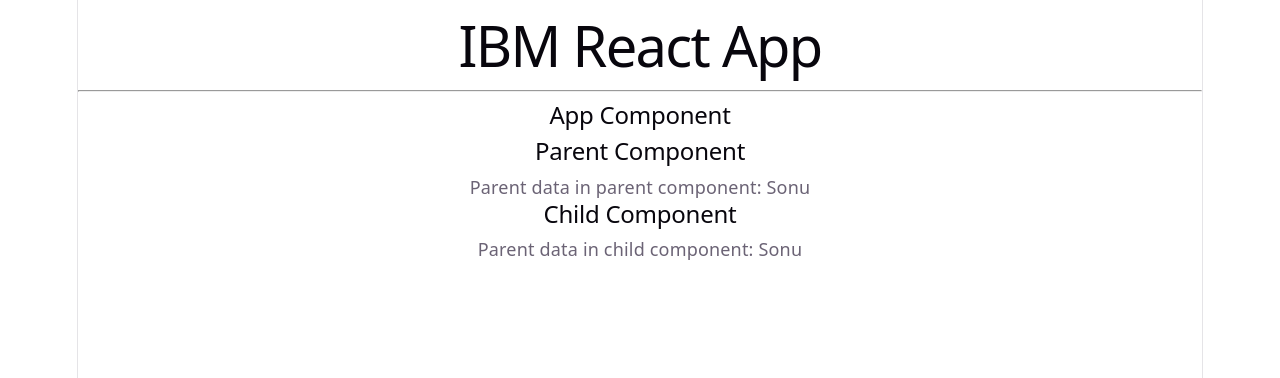
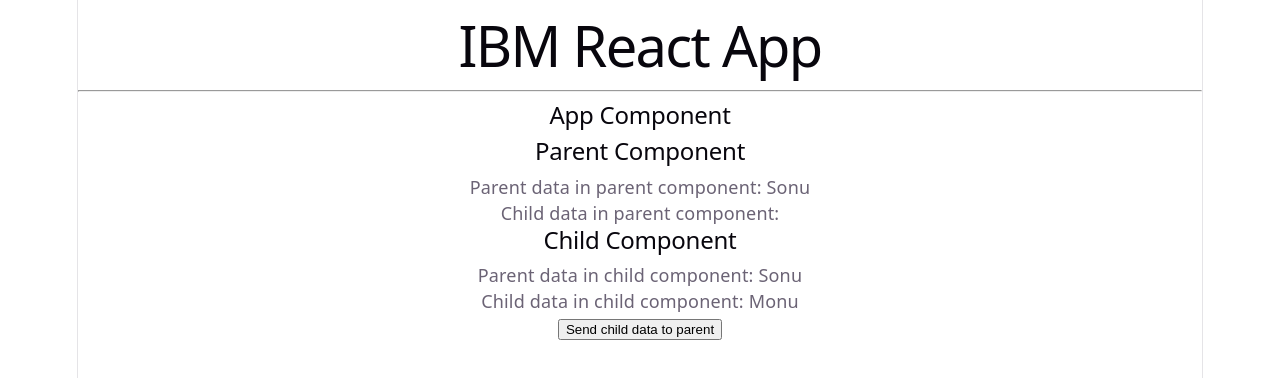
Before and after one commit to dyesmuk/ibm-react-app, a React (Vite) app: page / in a window 1280 px wide. Shown: the top 378 px of the page. Built offline with nearby package versions, Linux system fonts and the light colour scheme.

Commit message:
props in react

```diff
--- a/src/Child.tsx
+++ b/src/Child.tsx
@@ -1,8 +1,18 @@
-const Child = (props) => {
+const Child = (props: any) => {
+
+    const childData = "Monu";
+
+    const sendData = () => {
+        console.log("child function called.");
+        props.sendDataToParent(childData);
+    };
+
     return (
         <>
             <h2>Child Component</h2>
             <p>Parent data in child component: {props.dataFromParent}</p>
+            <p>Child data in child component: {childData}</p>
+            <button onClick={sendData}>Send child data to parent</button>
 
         </>
     );
--- a/src/Parent.tsx
+++ b/src/Parent.tsx
@@ -1,11 +1,20 @@
+import { useState } from "react";
 import Child from "./Child";
 const Parent = () => {
     const parentData = "Sonu";
+    const [childDataInParent, setChildDataInParent] = useState("");
+
+    const getDataFromChild = (data: string) => {
+        console.log("parent function called.");
+        setChildDataInParent(data);
+    };
+
     return (
         <>
             <h2>Parent Component</h2>
-    <p>Parent data in parent component: {parentData}</p>
-            <Child dataFromParent={parentData} />
+            <p>Parent data in parent component: {parentData}</p>
+            <p>Child data in parent component: {childDataInParent}</p>
+            <Child dataFromParent={parentData} sendDataToParent={getDataFromChild} />
         </>
     );
 };
```
